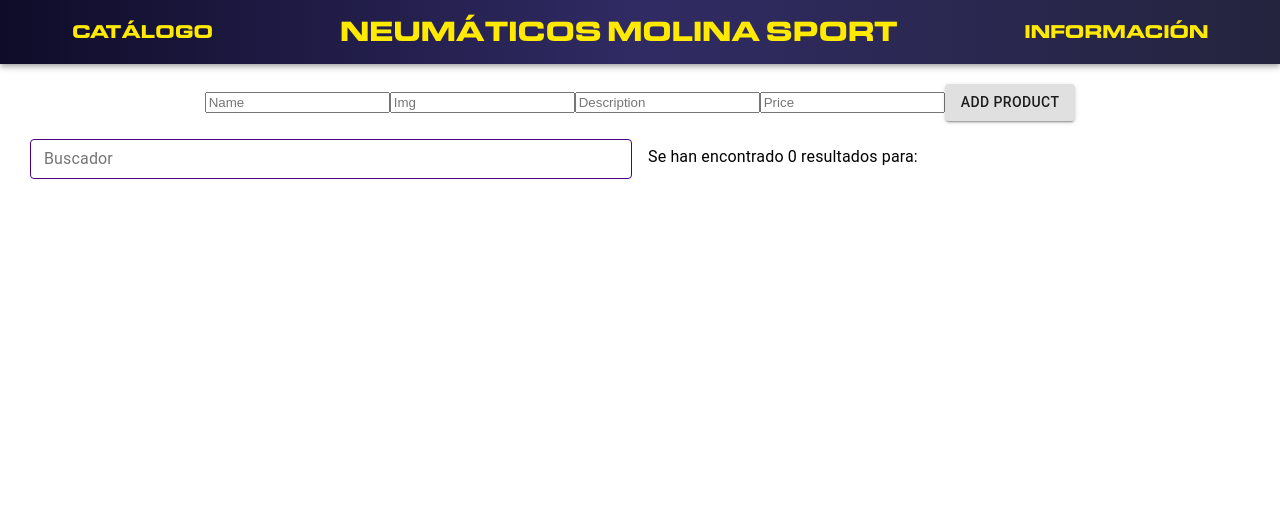
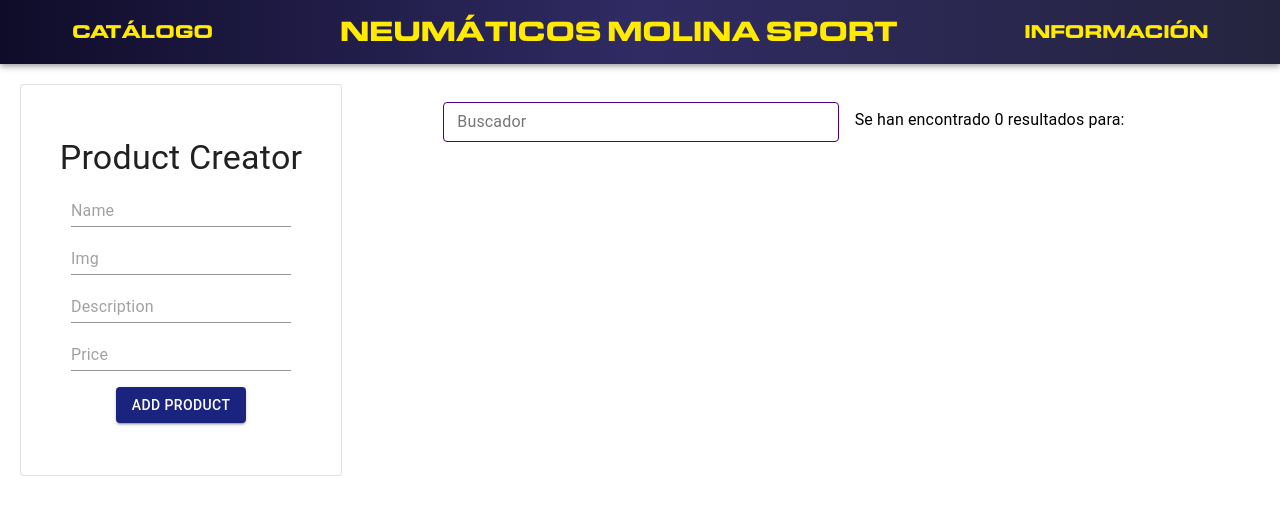
Before and after one commit to RexusWolf/molina-sport, a React (Create React App) app: page /catalogo in a window 1280 px wide. Shown: the top 514 px of the page. Built offline with nearby package versions, Linux system fonts and the light colour scheme.

Commit message:
Validation and Material UI in form

```diff
--- a/src/components/ProductCreator/ProductCreator.tsx
+++ b/src/components/ProductCreator/ProductCreator.tsx
@@ -1,32 +1,104 @@
 import React from 'react';
 import { useForm } from 'react-hook-form';
-import { Button } from '@material-ui/core';
+import { Button, Grid, Paper, TextField, Typography } from '@material-ui/core';
 import { Product } from '../../store/types/Product';
 
 interface Props {
   addProduct(product: Product): void;
 }
 
+const formStyle = {
+  display: 'flex',
+  alignItems: 'center',
+  height: '390px',
+  width: '320px',
+};
+
 export const ProductCreator: React.FC<Props> = ({ addProduct }) => {
-  const { register, handleSubmit } = useForm();
+  const { register, handleSubmit, errors } = useForm();
 
   const onSubmit = (product: Product) => {
     addProduct(product);
   };
 
   return (
+    <Paper variant="outlined" style={formStyle}>
       <form onSubmit={handleSubmit(onSubmit)}>
-      <input ref={register} placeholder="Name" name="productName" />
-      <input ref={register} placeholder="Img" name="productImg" />
-      <input
-        ref={register}
+        <Grid container spacing={2}>
+          <Grid item md={12}>
+            <Typography variant="h4">Product Creator</Typography>
+          </Grid>
+          <Grid item md={12}>
+            <TextField
+              inputRef={register({
+                required: 'Name is required',
+                maxLength: {
+                  value: 64,
+                  message: 'Name must have less than 64 characters',
+                },
+              })}
+              placeholder="Name"
+              name="productName"
+            />
+            {errors.productName && (
+              <Typography>{errors.productName.message}</Typography>
+            )}
+          </Grid>
+          <Grid item md={12}>
+            <TextField
+              inputRef={register({
+                required: 'Image is required',
+                maxLength: {
+                  value: 512,
+                  message: 'Description must have less than 512 characters',
+                },
+              })}
+              placeholder="Img"
+              name="productImg"
+            />
+            {errors.productImg && (
+              <Typography>{errors.productImg.message}</Typography>
+            )}
+          </Grid>
+          <Grid item md={12}>
+            <TextField
+              inputRef={register({
+                required: 'Description is required',
+                maxLength: {
+                  value: 512,
+                  message: 'Description must have less than 512 characters',
+                },
+              })}
               placeholder="Description"
               name="productDescription"
             />
-      <input ref={register} placeholder="Price" name="productPrice" />
-      <Button variant="contained" type="submit">
+            {errors.productDescription && (
+              <Typography>{errors.productDescription.message}</Typography>
+            )}
+          </Grid>
+          <Grid item md={12}>
+            <TextField
+              inputRef={register({
+                required: 'Price is required',
+                maxLength: {
+                  value: 8,
+                  message: 'Price must have less than 8 characters',
+                },
+              })}
+              placeholder="Price"
+              name="productPrice"
+            />
+            {errors.productPrice && (
+              <Typography>{errors.productPrice.message}</Typography>
+            )}
+          </Grid>
+          <Grid item md={12}>
+            <Button color="primary" variant="contained" type="submit">
               ADD PRODUCT
             </Button>
+          </Grid>
+        </Grid>
       </form>
+    </Paper>
   );
 };
--- a/src/routes/catalog/catalog.tsx
+++ b/src/routes/catalog/catalog.tsx
@@ -1,7 +1,7 @@
 import React, { useState } from 'react';
 import { CatalogItem } from '../../components/catalogItem/catalogItem';
 import { SearchBar } from '../../components/searchBar/searchBar';
-import { Grid, Container, Typography } from '@material-ui/core';
+import { Grid, Typography } from '@material-ui/core';
 import { ProductCreator } from '../../components/ProductCreator';
 import { useDispatch } from 'react-redux';
 import { Product } from '../../store/types/Product';
@@ -26,16 +26,22 @@
 
   const [searchValue, setSearchValue] = useState('');
 
-  let filteredproducts = products.filter((product: Product) => {
+  const filteredProducts = (products: Product[]): Product[] => {
+    let newProducts = products.filter((product: Product) => {
       return (
         product.productName.toLowerCase().indexOf(searchValue.toLowerCase()) !==
         -1
       );
     });
+    return newProducts;
+  };
 
   return (
-    <Container style={catalogContainer}>
+    <Grid container style={catalogContainer}>
+      <Grid item md={4} sm={12}>
         <ProductCreator addProduct={addProduct} />
+      </Grid>
+      <Grid item md={8} sm={12}>
         <Grid
           style={searchContainer}
           alignItems="center"
@@ -51,13 +57,13 @@
           </Grid>
           <Grid item xs={12} sm={6}>
             <Typography align="left">
-            Se han encontrado {filteredproducts.length} resultados para:{' '}
-            {searchValue}
+              Se han encontrado {filteredProducts(products).length} resultados
+              para: {searchValue}
             </Typography>
           </Grid>
         </Grid>
         <Grid container item spacing={3}>
-        {filteredproducts.map((product) => {
+          {filteredProducts(products).map((product) => {
             return (
               <Grid item xs={12} sm={6} md={3}>
                 <CatalogItem
@@ -70,6 +76,7 @@
             );
           })}
         </Grid>
-    </Container>
+      </Grid>
+    </Grid>
   );
 }
--- a/src/store/reducers/products.ts
+++ b/src/store/reducers/products.ts
@@ -25,7 +25,7 @@
         ],
       };
     default:
-      return state;
+      return { ...state };
   }
 };
 
```
Lines whose indentation alone changed are shown as unchanged.
